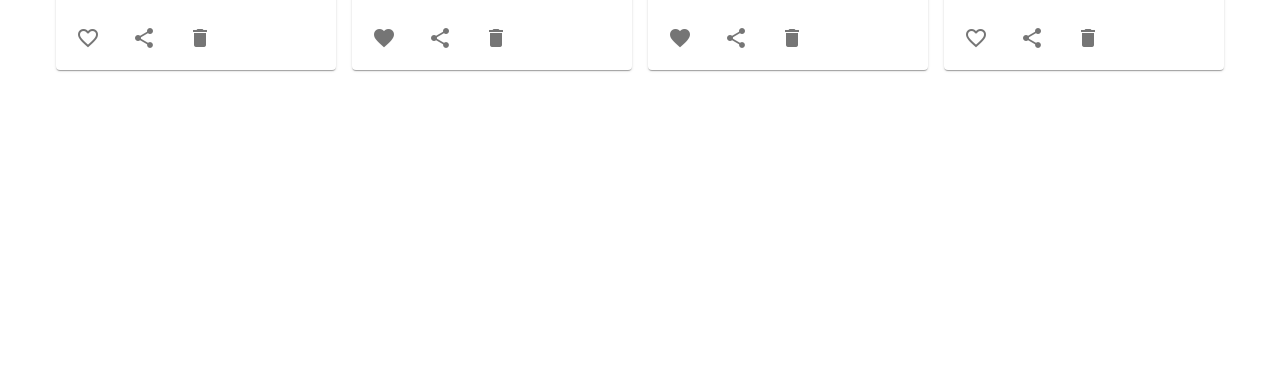
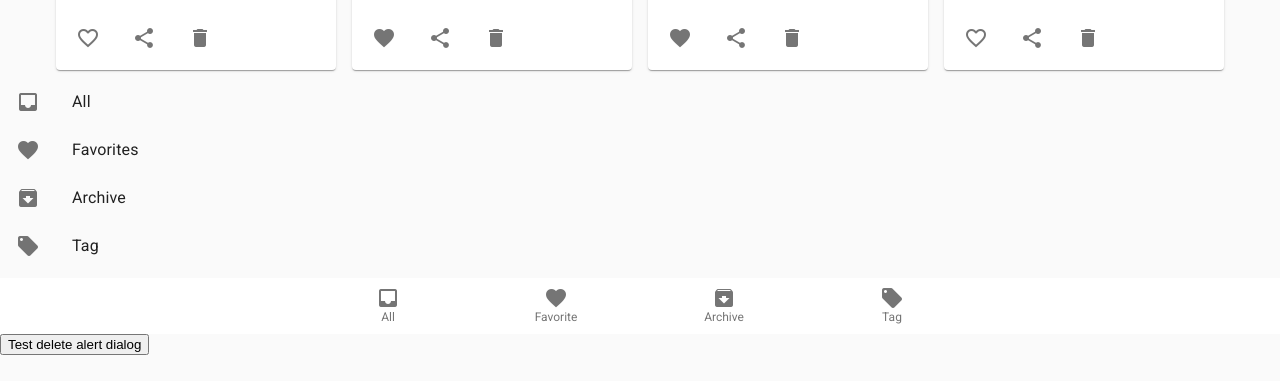
Before and after one commit to 1i2hs/nc-web-ui, a React (Create React App) app: page / in a window 1280 px wide. Shown: the part 416-797 px from the top of the page. Built offline with nearby package versions, Linux system fonts and the light colour scheme.

Commit message:
feature: added MainMenu, MainBottomMenu, DeleteAlertDialog

```diff
--- a/src/App.tsx
+++ b/src/App.tsx
@@ -1,11 +1,12 @@
-import React from "react";
-
+import * as React from "react";
+import CssBaseline from "@material-ui/core/CssBaseline";
 import RecentURLList from "./components/organisms/RecentURLList";
 import URLListItem from "./components/molecules/URLListItem";
 import URLCard from "./components/molecules/URLCard";
+import MainMenu from "./components/molecules/MainMenu";
+import MainBottomMenu from "./components/molecules/MainBottomMenu";
+import DeleteAlertDialog from "./components/molecules/DeleteAlertDialog";
 import { URLData } from "./types";
-import logo from "./logo.svg";
-import "./App.css";
 
 const urlDataList: Array<URLData> = [
   {
@@ -61,10 +62,41 @@ const urlDataList: Array<URLData> = [
 ];
 
 function App() {
+  const [openDeleteAlertDialog, setOpenDeleteDialog] = React.useState(false);
   return (
-    <div className="App">
+    <>
+      <CssBaseline />
       <RecentURLList data={urlDataList} />
-    </div>
+      <MainMenu
+        onClickMenuItem={(clickedItem, event) => {
+          console.log(clickedItem);
+        }}
+      />
+      <MainBottomMenu
+        onChangeMenuItem={(selectedItem, event) => {
+          console.log(selectedItem);
+          console.log(event);
+        }}
+      />
+      <button
+        onClick={() => {
+          setOpenDeleteDialog(true);
+        }}
+      >
+        Test delete alert dialog
+      </button>
+      <DeleteAlertDialog
+        open={openDeleteAlertDialog}
+        message="Do you really want to delete?"
+        description="The data will be permanently deleted from DB"
+        onClickCancel={() => {
+          setOpenDeleteDialog(false);
+        }}
+        onClickDelete={() => {
+          setOpenDeleteDialog(false);
+        }}
+      />
+    </>
   );
 }
 
--- /dev/null
+++ b/src/components/molecules/DeleteAlertDialog.tsx
@@ -0,0 +1,48 @@
+import * as React from "react";
+import Button from "@material-ui/core/Button";
+import Dialog from "@material-ui/core/Dialog";
+import DialogActions from "@material-ui/core/DialogActions";
+import DialogContent from "@material-ui/core/DialogContent";
+import DialogContentText from "@material-ui/core/DialogContentText";
+import DialogTitle from "@material-ui/core/DialogTitle";
+
+type DeleteAlertDialogProps = {
+  open: boolean;
+  message: string;
+  description?: string;
+  onClickCancel: (event: React.MouseEvent) => void;
+  onClickDelete: (event: React.MouseEvent) => void;
+};
+
+const DeleteAlertDialog = ({
+  open = false,
+  message = "Warning!",
+  description,
+  onClickCancel = () => {},
+  onClickDelete = () => {},
+}: DeleteAlertDialogProps) => {
+  return (
+    <Dialog
+      open={open}
+      aria-labelledby="alert-dialog-title"
+      aria-describedby="alert-dialog-description"
+    >
+      <DialogTitle id="alert-dialog-title">{message}</DialogTitle>
+      {description && (
+        <DialogContent>
+          <DialogContentText id="alert-dialog-description">
+            {description}
+          </DialogContentText>
+        </DialogContent>
+      )}
+      <DialogActions>
+        <Button onClick={onClickCancel}>Cancel</Button>
+        <Button onClick={onClickDelete} color="primary" autoFocus>
+          Delete
+        </Button>
+      </DialogActions>
+    </Dialog>
+  );
+};
+
+export default DeleteAlertDialog;
--- /dev/null
+++ b/src/components/molecules/MainBottomMenu.tsx
@@ -0,0 +1,54 @@
+import * as React from "react";
+
+import BottomNavigation from "@material-ui/core/BottomNavigation";
+import BottomNavigationAction from "@material-ui/core/BottomNavigationAction";
+import Icon from "@material-ui/core/Icon";
+
+import { MainMenuItemName } from "../../types";
+
+type MainBottomMenuProps = {
+  onChangeMenuItem?: (
+    clickedItem: MainMenuItemName,
+    event: React.ChangeEvent<any>
+  ) => void;
+};
+
+const MainBottomMenu = ({
+  onChangeMenuItem = () => {},
+}: MainBottomMenuProps) => {
+  const [selectedMenu, setSelectedMenu] = React.useState(0);
+
+  return (
+    <BottomNavigation
+      value={selectedMenu}
+      onChange={(event, newlySelectedMenu) => {
+        setSelectedMenu(newlySelectedMenu);
+        onChangeMenuItem(newlySelectedMenu, event);
+      }}
+      showLabels
+    >
+      <BottomNavigationAction
+        label="All"
+        value="all"
+        icon={<Icon>inbox</Icon>}
+      />
+      <BottomNavigationAction
+        label="Favorite"
+        value="favorite"
+        icon={<Icon>favorite</Icon>}
+      />
+      <BottomNavigationAction
+        label="Archive"
+        value="archive"
+        icon={<Icon>archive</Icon>}
+      />
+      <BottomNavigationAction
+        label="Tag"
+        value="tag"
+        icon={<Icon>local_offer</Icon>}
+      />
+    </BottomNavigation>
+  );
+};
+
+export default MainBottomMenu;
--- /dev/null
+++ b/src/components/molecules/MainMenu.tsx
@@ -0,0 +1,49 @@
+import * as React from "react";
+
+import List from "@material-ui/core/List";
+import ListItem from "@material-ui/core/ListItem";
+import ListItemIcon from "@material-ui/core/ListItemIcon";
+import ListItemText from "@material-ui/core/ListItemText";
+import Icon from "@material-ui/core/Icon";
+
+import { MainMenuItemName } from "../../types";
+
+type MainMenuProps = {
+  onClickMenuItem?: (
+    clickedItem: MainMenuItemName,
+    event: React.MouseEvent
+  ) => void;
+};
+
+const MainMenu = ({ onClickMenuItem = () => {} }: MainMenuProps) => {
+  return (
+    <List aria-label="all favorites archieved tags">
+      <ListItem button onClick={onClickMenuItem.bind(MainMenu, "all")}>
+        <ListItemIcon>
+          <Icon>inbox</Icon>
+        </ListItemIcon>
+        <ListItemText primary="All" />
+      </ListItem>
+      <ListItem button onClick={onClickMenuItem.bind(MainMenu, "favorite")}>
+        <ListItemIcon>
+          <Icon>favorite</Icon>
+        </ListItemIcon>
+        <ListItemText primary="Favorites" />
+      </ListItem>
+      <ListItem button onClick={onClickMenuItem.bind(MainMenu, "archive")}>
+        <ListItemIcon>
+          <Icon>archive</Icon>
+        </ListItemIcon>
+        <ListItemText primary="Archive" />
+      </ListItem>
+      <ListItem button onClick={onClickMenuItem.bind(MainMenu, "tag")}>
+        <ListItemIcon>
+          <Icon>local_offer</Icon>
+        </ListItemIcon>
+        <ListItemText primary="Tag" />
+      </ListItem>
+    </List>
+  );
+};
+
+export default MainMenu;
--- a/src/components/organisms/RecentURLList.tsx
+++ b/src/components/organisms/RecentURLList.tsx
@@ -40,6 +40,7 @@ const RecentURLList = ({ data, count = 4 }: RecentURLListProps) => {
 
   return (
     <div className={classes.root}>
+      {/* non-mobile */}
       <Hidden xsDown>
         <Grid container direction="row" justify="center" spacing={2}>
           {recentList.length > 0 &&
@@ -57,6 +58,7 @@ const RecentURLList = ({ data, count = 4 }: RecentURLListProps) => {
             ))}
         </Grid>
       </Hidden>
+      {/* mobile */}
       <Hidden smUp>
         <List>
           {recentList.length > 0 &&
--- a/src/types.ts
+++ b/src/types.ts
@@ -7,3 +7,5 @@ export interface URLData {
   isFavorite: boolean;
   tagList: Array<string>;
 }
+
+export type MainMenuItemName = "all" | "favorite" | "archive" | "tag";
```
